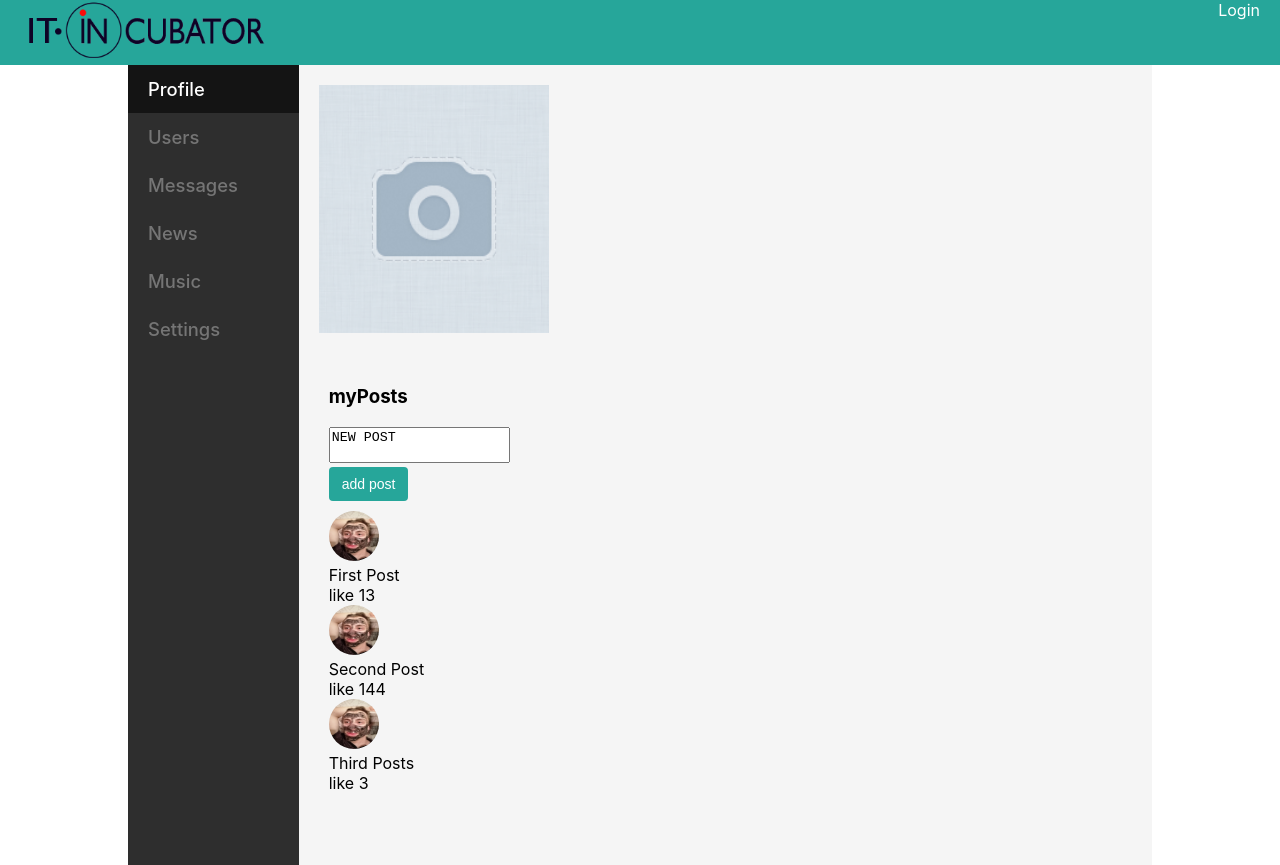
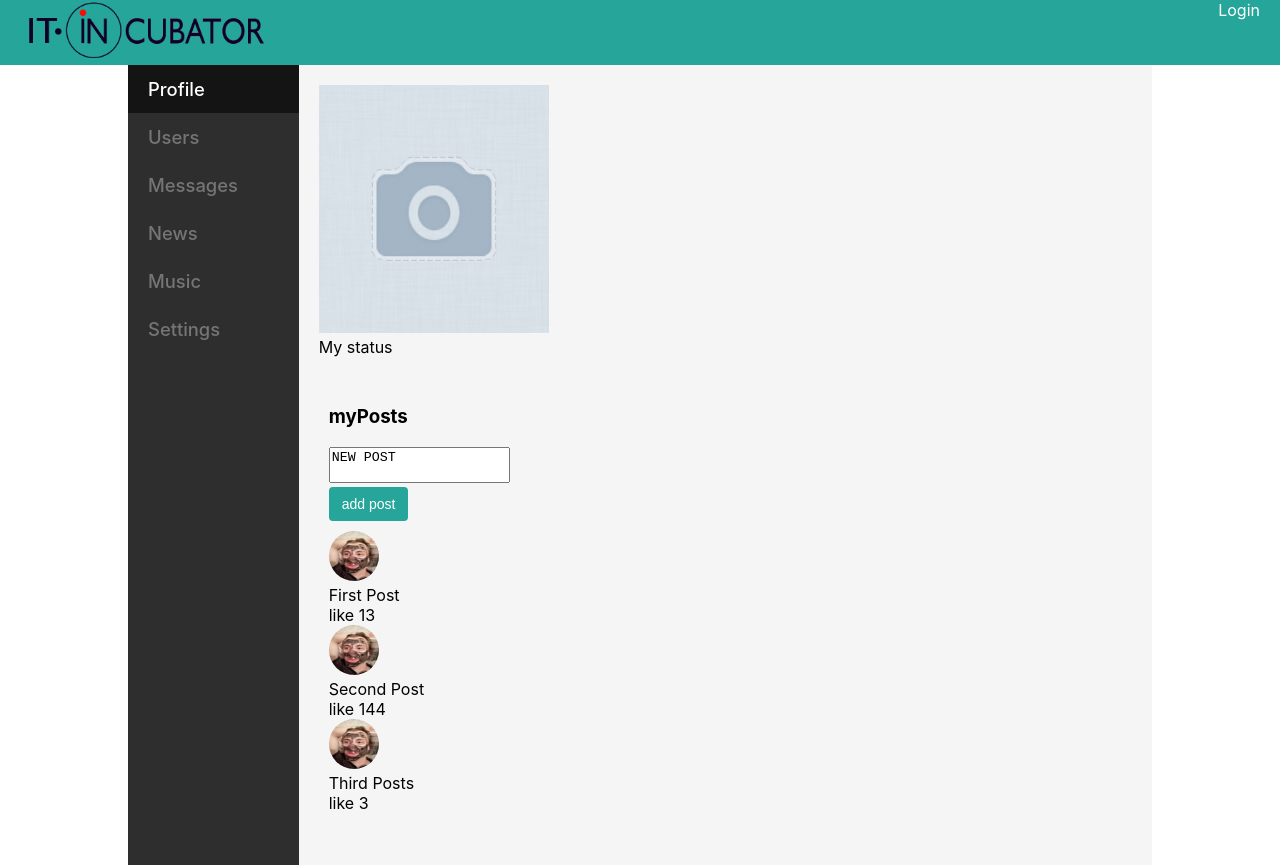
Before and after one commit to Fantast1c/social-network, a React (Create React App) app: page /profile/18645 in a window 1280 px wide. Built offline with nearby package versions, Linux system fonts and the light colour scheme; no server answers.

Commit message:
+editMode for profile's status

```diff
--- a/src/components/Profile/ProfileInfo/ProfileInfo.tsx
+++ b/src/components/Profile/ProfileInfo/ProfileInfo.tsx
@@ -5,6 +5,7 @@ import {AppStoreType} from "../../../redux/store";
 import {InitStateType} from "../../../redux/profile-reducer";
 import {Spinner} from "../../../assets/spinner/Spinner";
 import profileImage from "../../../assets/images/noPhoto.jpg"
+import ProfileStatus from "./ProfileStatus";
 
 const ProfileInfo = () => {
 
@@ -13,12 +14,14 @@ const ProfileInfo = () => {
 
 
 
-    return (<div className={s.profileInfo}>
+    return (
+        <div className={s.profileInfo}>
             <div className={s.profileImg}>
                 {state.profile.photos?.large ?
                     <img src={state.profile.photos?.large} alt='profilePhoto'/> :
                     <img src={profileImage} alt='profilePhoto'/>}
             </div>
+            <ProfileStatus status = {"My status"}/>
             <div className={s.descriptionBlock}>
                 <div>{state.profile.aboutMe}</div>
             </div>
--- /dev/null
+++ b/src/components/Profile/ProfileInfo/ProfileStatus.tsx
@@ -0,0 +1,17 @@
+import React, {useState} from 'react';
+
+const ProfileStatus = (props:any) => {
+
+    const [editMode, setEditMode] = useState(false)
+
+    return (
+        <div>
+            {editMode?
+                <input autoFocus={true} onBlur={()=> setEditMode(false)} type="text" value={props.status} />
+            :
+                <span onDoubleClick={()=>setEditMode(true)}>{props.status}</span>}
+        </div>
+    );
+};
+
+export default ProfileStatus;
```
